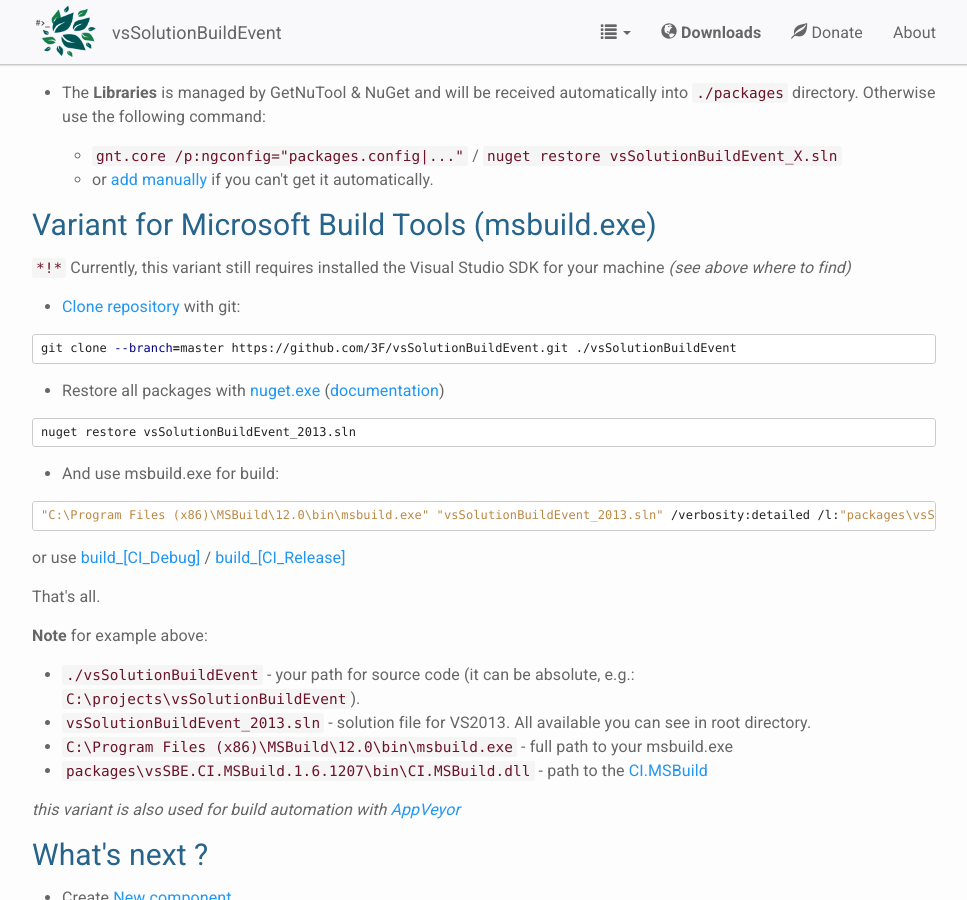
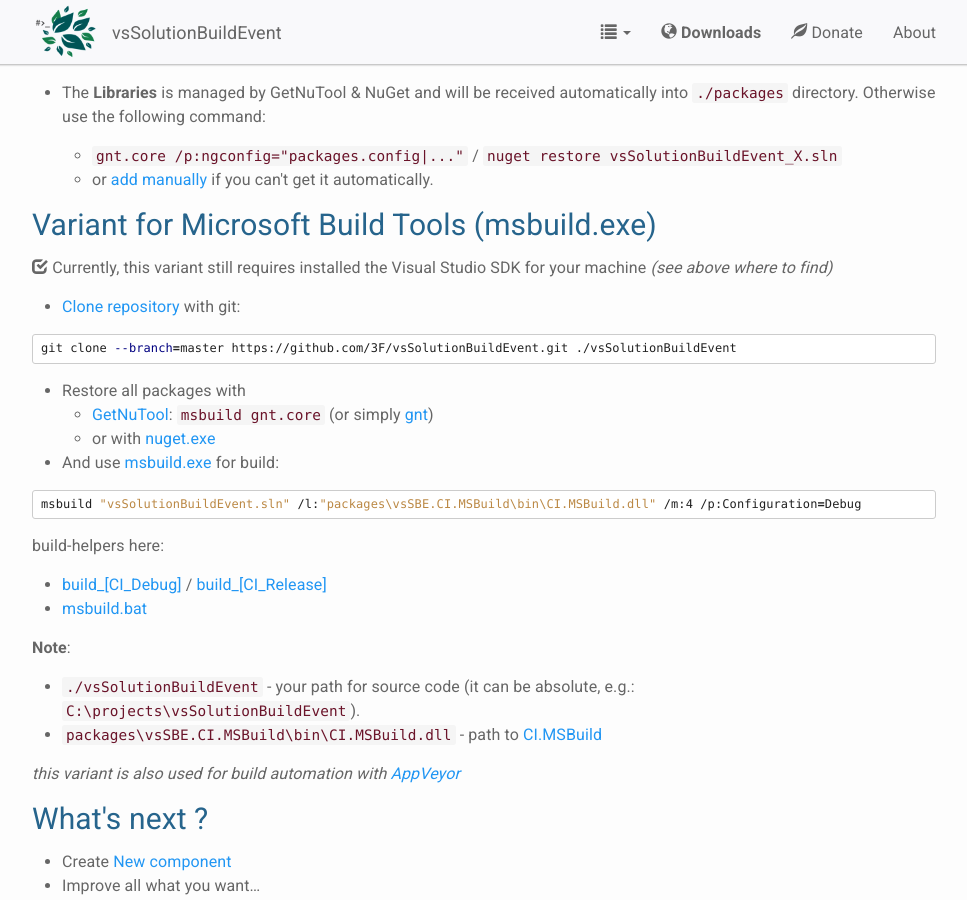
Before and after one commit to 3F/web.vsSBE, a Jekyll site: the page built from _doc/Dev/How-to-build.md, in a window 1280 px wide and 900 px high, scrolled down 2390 px. Shown: the whole window, without its empty margins (156-1123 px from the left). Built offline with Jekyll 4.4.1, drawn with Linux system fonts in a browser that asks for light colours; nearby versions of some CDN libraries; comment, search, counter and statistics services are not loaded.

Commit message:
Restore all packages with GetNuTool ...

````diff
--- a/About/index.html
+++ b/About/index.html
@@ -7,7 +7,7 @@
 <h4>Flexible actions for all ...</h4>
 <p><a href="/License/"><img src="/etc/badges/License.svg" /></a></p>
 <p>The vsSolutionBuildEvent (vsSBE) - are all related projects to support the product line of MS Visual Studio &amp; MSBuild tools.</p>
-<p>It presents handler of most events as the Event-Catcher with a variety of advanced Actions for maintenance of your projects and libraries, building processes and processes at runtime from your Visual Studio and MSBuild Tool.</p>
+<p>It presents handler of most events as the Event-Catcher with variety of advanced Actions for service of your projects and libraries, the build processes and processes at runtime from Visual Studio and MSBuild Tools.</p>
   <p>Full control and flexible multiactions for basic events and other additional, such as:</p>
   <ul>
     <li>
--- a/_doc/Dev/How-to-build.md
+++ b/_doc/Dev/How-to-build.md
@@ -109,33 +109,31 @@
 
 ## Variant for Microsoft Build Tools (msbuild.exe)
 
-`*!*` Currently, this variant still requires installed the Visual Studio SDK for your machine *(see above where to find)*
+{% assign icon = "glyphicon-check" %}{% include elem/gicon %} Currently, this variant still requires installed the Visual Studio SDK for your machine *(see above where to find)*
 
 * [Clone repository](/Downloads/#Code) with git:
 
 ```{{site.msblang}}
 git clone --branch=master https://github.com/3F/vsSolutionBuildEvent.git ./vsSolutionBuildEvent
 ```
-* Restore all packages with [nuget.exe](https://www.nuget.org/nuget.exe) ([documentation](http://docs.nuget.org/Consume/Command-Line-Reference))
+* Restore all packages with
+    * [GetNuTool](https://github.com/3F/GetNuTool): `msbuild gnt.core` (or simply [gnt](https://github.com/3F/GetNuTool/releases/download/v1.5/gnt.bat))
+    * or with [nuget.exe](https://www.nuget.org/nuget.exe)
+
+* And use [msbuild.exe](https://github.com/3F/vsSolutionBuildEvent/blob/master/tools/msbuild.bat) for build:
 
 ```{{site.msblang}}
-nuget restore vsSolutionBuildEvent_2013.sln
+msbuild "vsSolutionBuildEvent.sln" /l:"packages\vsSBE.CI.MSBuild\bin\CI.MSBuild.dll" /m:4 /p:Configuration=Debug
 ```
-* And use msbuild.exe for build:
+build-helpers here:
 
-```{{site.msblang}}
-"C:\Program Files (x86)\MSBuild\12.0\bin\msbuild.exe" "vsSolutionBuildEvent_2013.sln" /verbosity:detailed /l:"packages\vsSBE.CI.MSBuild.{{site.lnkCur_CIMNuGet[0] | replace:'v',''}}\bin\CI.MSBuild.dll" /m:4 /p:Configuration=Debug /p:Platform="Any CPU"
-```
-or use [build_[CI_Debug]](https://github.com/3F/vsSolutionBuildEvent/blob/master/build_%5BCI_Debug%5D.bat) / [build_[CI_Release]](https://github.com/3F/vsSolutionBuildEvent/blob/master/build_%5BCI_Release%5D.bat)
+* [build_[CI_Debug]](https://github.com/3F/vsSolutionBuildEvent/blob/master/build_%5BCI_Debug%5D.bat) / [build_[CI_Release]](https://github.com/3F/vsSolutionBuildEvent/blob/master/build_%5BCI_Release%5D.bat)
+* [msbuild.bat](https://github.com/3F/vsSolutionBuildEvent/blob/master/tools/msbuild.bat)
 
-That's all.
-
-**Note** for example above:
+**Note**:
 
 * `./vsSolutionBuildEvent` - your path for source code (it can be absolute, e.g.: `C:\projects\vsSolutionBuildEvent`).
-* `vsSolutionBuildEvent_2013.sln` - solution file for VS2013. All available you can see in root directory.
-* `C:\Program Files (x86)\MSBuild\12.0\bin\msbuild.exe` - full path to your msbuild.exe
-* `packages\vsSBE.CI.MSBuild.{{site.lnkCur_CIMNuGet[0] | replace:'v',''}}\bin\CI.MSBuild.dll` - path to the [CI.MSBuild](../../CI/CI.MSBuild/)
+* `packages\vsSBE.CI.MSBuild\bin\CI.MSBuild.dll` - path to [CI.MSBuild](../../CI/CI.MSBuild/)
 
 *this variant is also used for build automation with [AppVeyor](https://ci.appveyor.com/project/3Fs/vssolutionbuildevent)*
 
````
Also changed, not shown: _doc/CI.md (+2 -2 lines), _doc/CI/Devenv Command-Line.md (+2 -2 lines), _doc/Features/Confirmation dialog.md (+1 -1 lines), _doc/Scripts/MSBuild.md (+2 -2 lines).
